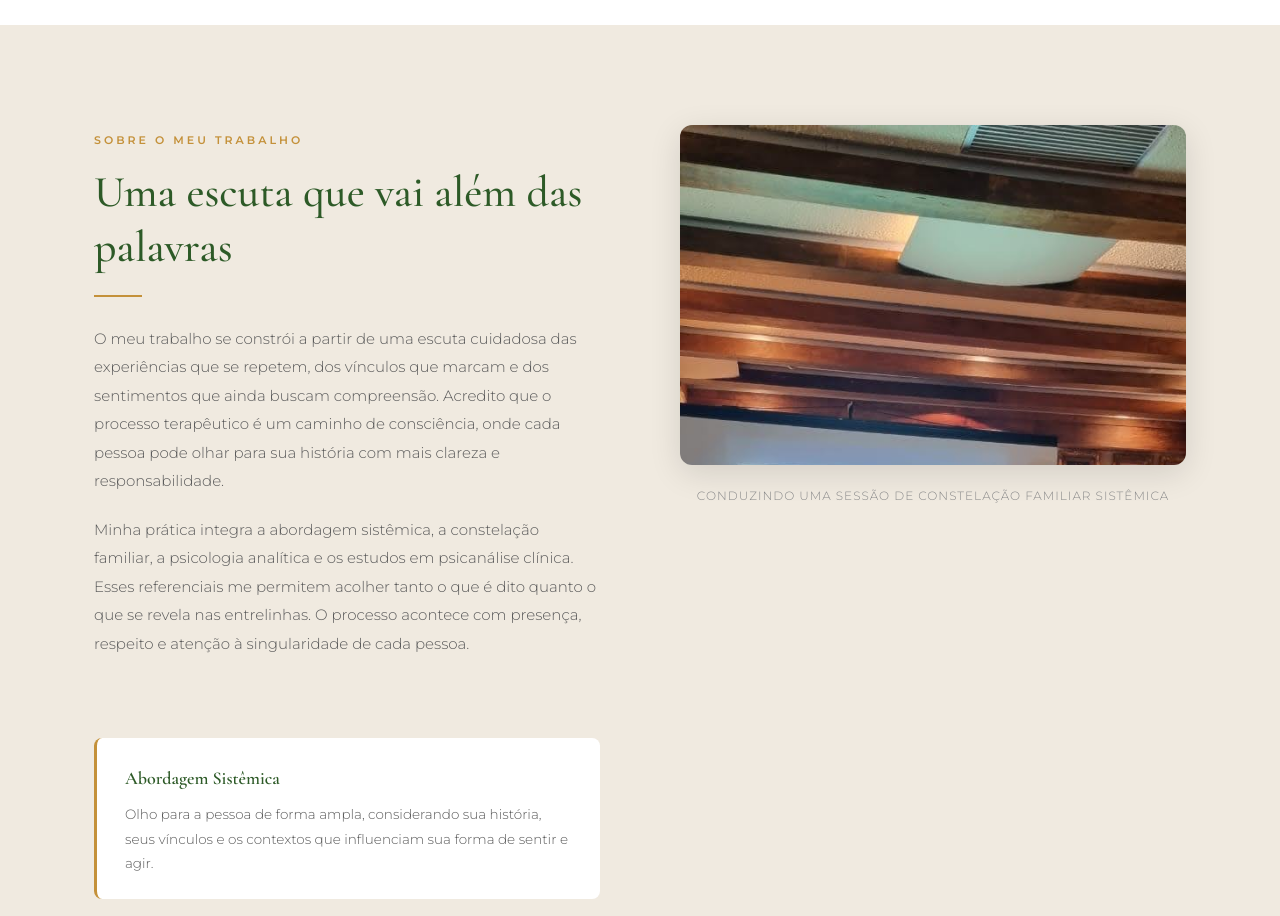
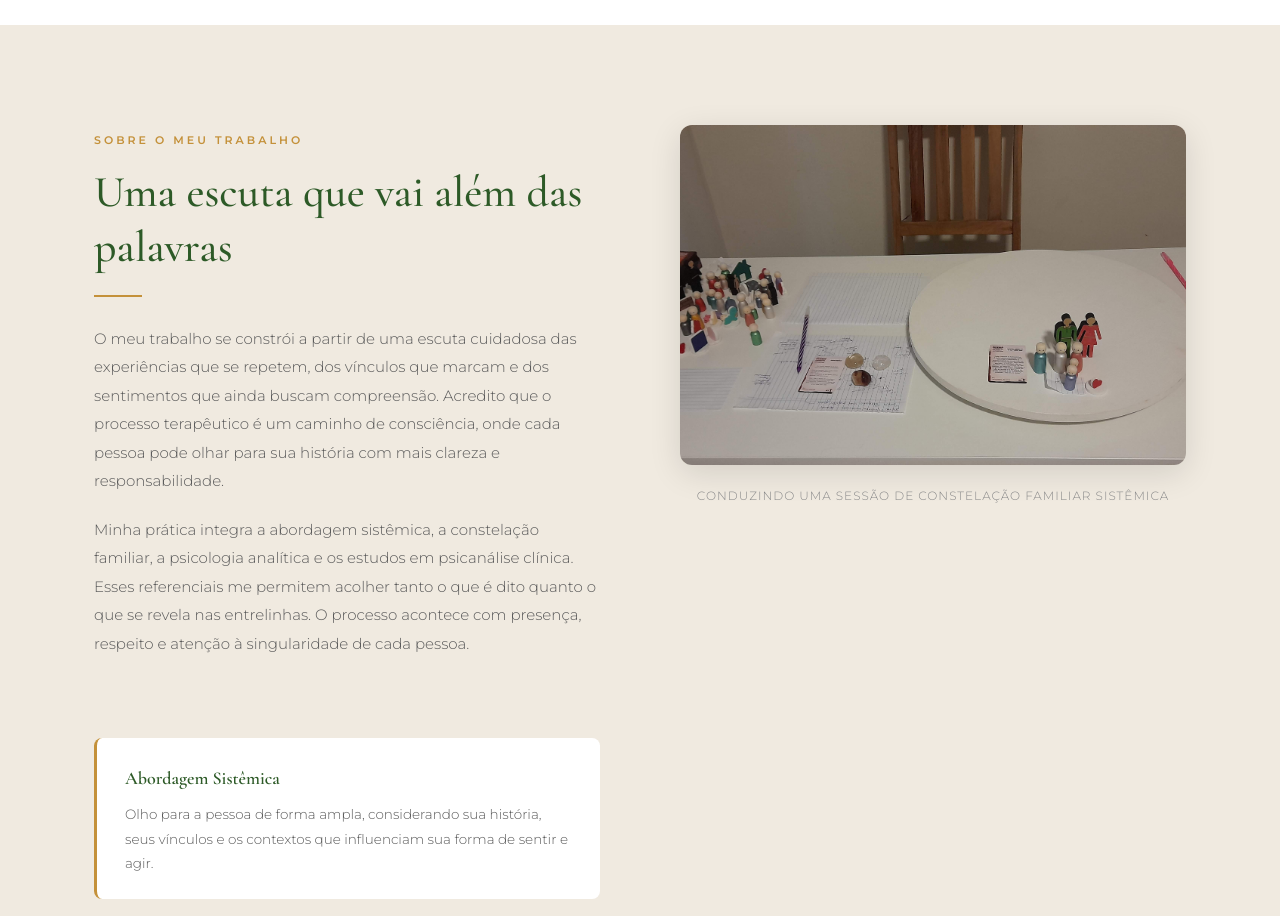
Before and after one commit to hbayres1-rgb/magali-depresbiteris, a plain HTML site: page index.html in a window 1280 px wide. Shown: the part 1680-2596 px from the top of the page. Drawn offline with nearby package versions, Linux system fonts and the light colour scheme.

Commit message:
Trocar foto secao trabalho por 20260413_143213

```diff
--- a/index.html
+++ b/index.html
@@ -1077,7 +1077,7 @@
       </div>
       <div>
         <div style="border-radius:12px; overflow:hidden; height:340px; margin-bottom:20px; box-shadow:0 8px 32px rgba(0,0,0,0.12);">
-          <img src="Fotos/magali-palestra.jpg" alt="Magali Depresbiteris conduzindo constelação" style="width:100%;height:100%;object-fit:cover;object-position:center top;" />
+          <img src="Fotos/20260413_143213.jpg" alt="Magali Depresbiteris conduzindo constelação" style="width:100%;height:100%;object-fit:cover;object-position:center top;" />
         </div>
         <p style="font-size:12px;color:#888;text-align:center;letter-spacing:1px;text-transform:uppercase;">Conduzindo uma sessão de Constelação Familiar Sistêmica</p>
       </div>
```
Also changed, not shown: Fotos/20260413_143213.jpg (added).
